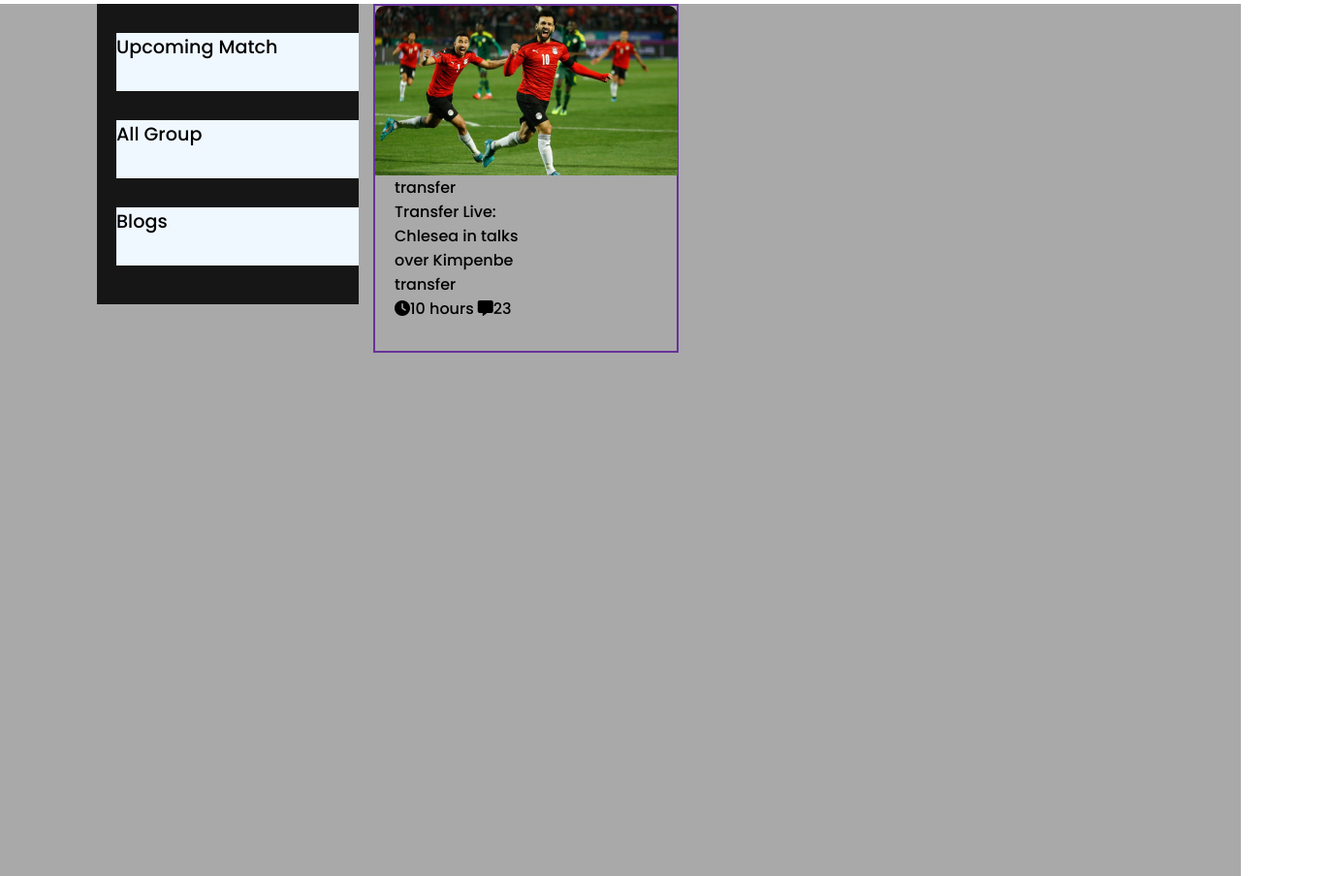
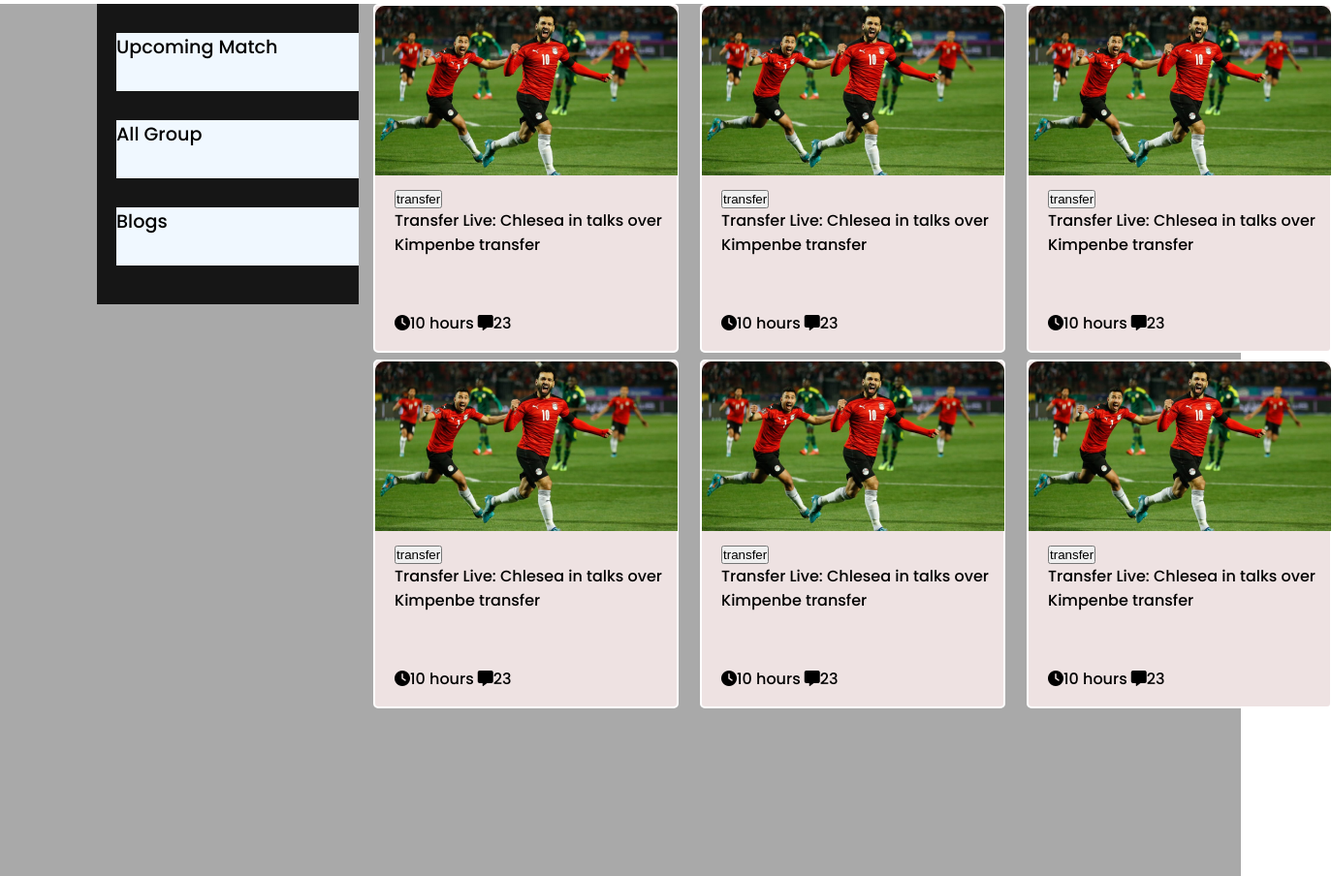
Before and after one commit to nahian255/Assingment-two, a plain HTML site: page index.html in a window 1280 px wide. Shown: the part 556-1460 px from the top of the page at 97% size, 1374 px wide, since content can reach past the window. Drawn offline with Linux system fonts and the light colour scheme.

Commit message:
mid completed

```diff
--- a/index.html
+++ b/index.html
@@ -45,14 +45,57 @@
             <div class="part-two">
                 <div class="small-card">
                     <div class="pic"><img src="./world-cup-main/assets/Blog Image.png" alt="">
-                        <div class="text">
-                            <p id="first">transfer</p>
-                            <p>Transfer Live: Chlesea in talks over Kimpenbe transfer</p>
+                        <div class="textt">
+                            <button class="button">transfer</button>
+                            <p id="diff">Transfer Live: Chlesea in talks over Kimpenbe transfer</p>
                             <p><i class="fa-solid fa-clock"></i>10 hours <i class="fa-solid fa-message"></i>23</p>
                         </div>
                     </div>
-
-
+                </div>
+                <div class="small-card">
+                    <div class="pic"><img src="./world-cup-main/assets/Blog Image.png" alt="">
+                        <div class="textt">
+                            <button class="button">transfer</button>
+                            <p id="diff">Transfer Live: Chlesea in talks over Kimpenbe transfer</p>
+                            <p><i class="fa-solid fa-clock"></i>10 hours <i class="fa-solid fa-message"></i>23</p>
+                        </div>
+                    </div>
+                </div>
+                <div class="small-card">
+                    <div class="pic"><img src="./world-cup-main/assets/Blog Image.png" alt="">
+                        <div class="textt">
+                            <button class="button">transfer</button>
+                            <p id="diff">Transfer Live: Chlesea in talks over Kimpenbe transfer</p>
+                            <p><i class="fa-solid fa-clock"></i>10 hours <i class="fa-solid fa-message"></i>23</p>
+                        </div>
+                    </div>
+                </div>
+                <div class="small-card">
+                    <div class="pic"><img src="./world-cup-main/assets/Blog Image.png" alt="">
+                        <div class="textt">
+                            <button class="button">transfer</button>
+                            <p id="diff">Transfer Live: Chlesea in talks over Kimpenbe transfer</p>
+                            <p><i class="fa-solid fa-clock"></i>10 hours <i class="fa-solid fa-message"></i>23</p>
+                        </div>
+                    </div>
+                </div>
+                <div class="small-card">
+                    <div class="pic"><img src="./world-cup-main/assets/Blog Image.png" alt="">
+                        <div class="textt">
+                            <button class="button">transfer</button>
+                            <p id="diff">Transfer Live: Chlesea in talks over Kimpenbe transfer</p>
+                            <p><i class="fa-solid fa-clock"></i>10 hours <i class="fa-solid fa-message"></i>23</p>
+                        </div>
+                    </div>
+                </div>
+                <div class="small-card">
+                    <div class="pic"><img src="./world-cup-main/assets/Blog Image.png" alt="">
+                        <div class="textt">
+                            <button class="button">transfer</button>
+                            <p id="diff">Transfer Live: Chlesea in talks over Kimpenbe transfer</p>
+                            <p><i class="fa-solid fa-clock"></i>10 hours <i class="fa-solid fa-message"></i>23</p>
+                        </div>
+                    </div>
                 </div>
             </div>
         </div>
--- a/style.css
+++ b/style.css
@@ -79,6 +79,7 @@ body {
     margin-top: 100px;
     width: 800px;
 
+
 }
 
 .part-one {
@@ -100,6 +101,9 @@ body {
 
 .part-two {
     width: 70%;
+    display: grid;
+    grid-template-columns: repeat(3, 1fr);
+    grid-gap: 7px;
 }
 
 .small-card {
@@ -110,16 +114,31 @@ body {
     justify-content: space-evenly;
     align-items: flex-start;
     margin-left: 15px;
+    border: 2px solid white;
+    border-radius: 5px;
+    background: #eee2e2;
 }
 
 .pic {}
 
-.text {
+.textt {
     margin-left: 20px;
     display: block;
     color: #000;
 }
 
+.button {
+    margin-top: 15px;
+}
+
 .first {
     margin-top: 10px;
 }
+
+.diff {
+    margin-top: 70px;
+}
+
+.fa-solid {
+    margin-top: 60px;
+}
```
